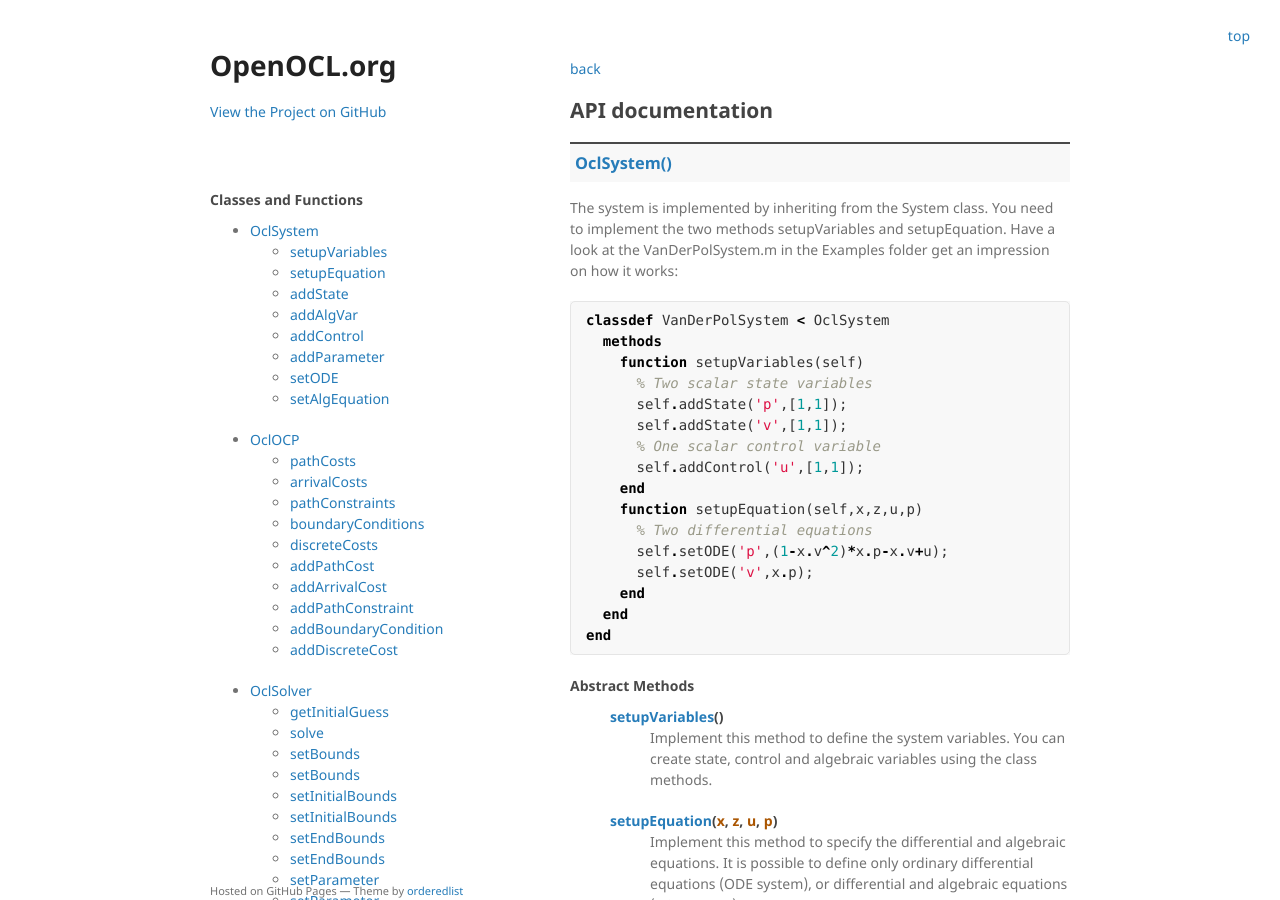
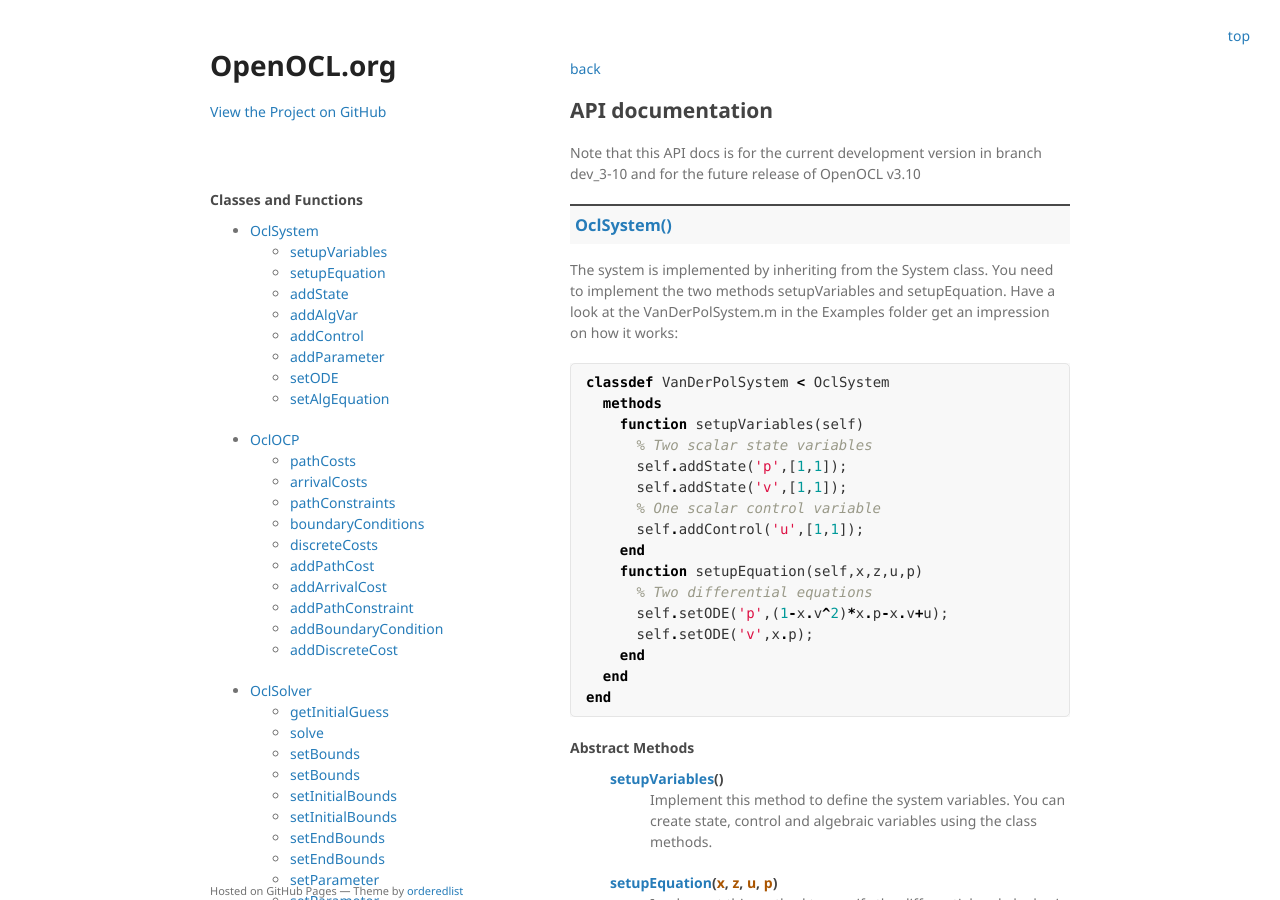
Before and after one commit to OpenOCL/openocl.github.io, a Jekyll site: the page built from api-docs.md, in a window 1280 px wide and 900 px high. Built offline with Jekyll 4.4.1, drawn with Linux system fonts in a browser that asks for light colours.

Commit message:
Update api-docs.md

```diff
--- a/api-docs.md
+++ b/api-docs.md
@@ -3,3 +3,5 @@
 permalink: /api-docs/
 title: API documentation
 ---
+
+Note that this API docs is for the current development version in branch dev_3-10 and for the future release of OpenOCL v3.10
```
